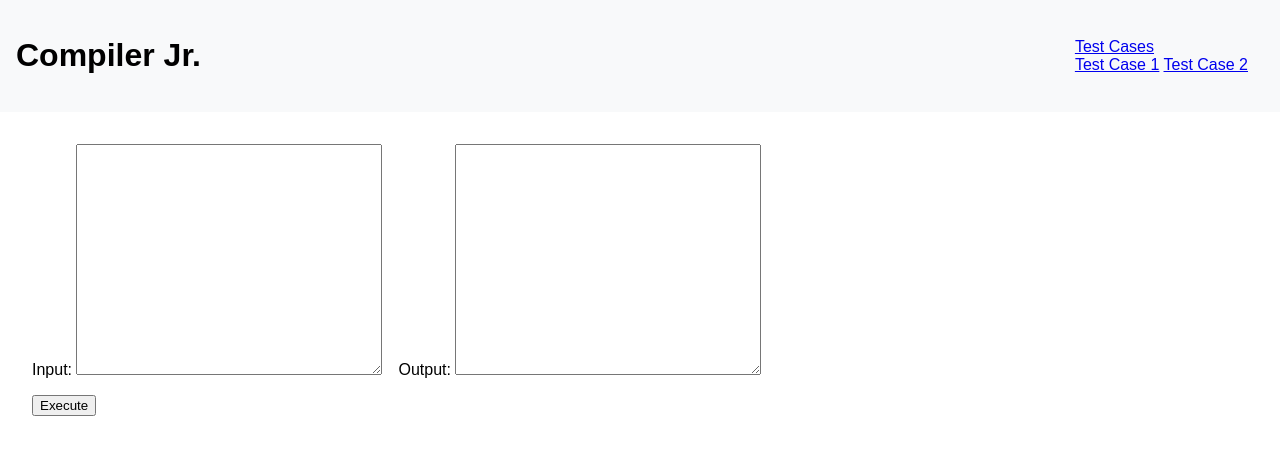
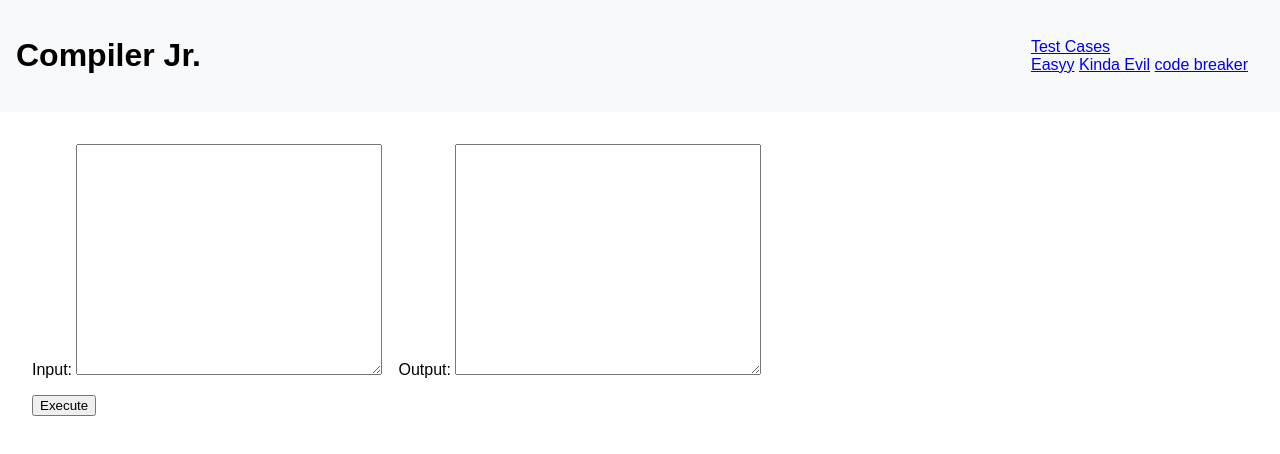
Before and after one commit to ishejajunior/Compilers-Marist-432, a website: page Index.html in a window 1280 px wide. Drawn offline with Linux system fonts and the light colour scheme.

Commit message:
Update Index.html

```diff
--- a/Index.html
+++ b/Index.html
@@ -5,7 +5,7 @@
     <meta name="viewport" content="width=device-width, initial-scale=1.0">
     <title>Test Cases</title>
 
-    <!-- Include your own custom CSS file -->
+
     <link rel="stylesheet" href="Ind.css">
 </head>
 <body>
@@ -14,13 +14,15 @@
         <h1>Compiler Jr.</h1>
         <nav>
             <ul>
-                <!-- Add your test cases as list items here -->
+
                 <li class="dropdown">
                     <a href="#" onclick="selectTestCase('TestCase1')">Test Cases</a>
                     <div class="dropdown-content">
-                        <a href="#" onclick="selectTestCase('TestCase1')">Test Case 1</a>
-                        <a href="#" onclick="selectTestCase('TestCase2')">Test Case 2</a>
-                        <!-- Add more test cases as needed -->
+                        <a href="#" onclick="selectTestCase('Heaven')">Easyy</a>
+                        <a href="#" onclick="selectTestCase('Evil')">Kinda Evil</a>
+                        <a href="#" onclick="selectTestCase('please dont use me!')">code breaker</a>
+
+
                     </div>
                 </li>
             </ul>
@@ -28,26 +30,26 @@
     </header>
 
     <div class="container">
-        <!-- Input and Output Textboxes side by side -->
+
         <div class="textbox-container">
-            <!-- Input Textbox -->
+
             <div class="textbox">
                 <label for="inputTextarea">Input:</label>
                 <textarea id="inputTextarea" rows="15"></textarea>
             </div>
 
-            <!-- Output Textbox -->
+
             <div class="textbox">
                 <label for="outputTextarea">Output:</label>
                 <textarea id="outputTextarea" rows="15" readonly></textarea>
             </div>
         </div>
 
-        <!-- Execute Button -->
+
         <button onclick="executeCode()">Execute</button>
     </div>
 
-    <!-- Load your JavaScript files -->
+
     <script src="Dist/Lexer.js"></script>
     <script src="Dist/index.js"></script>
 
```
